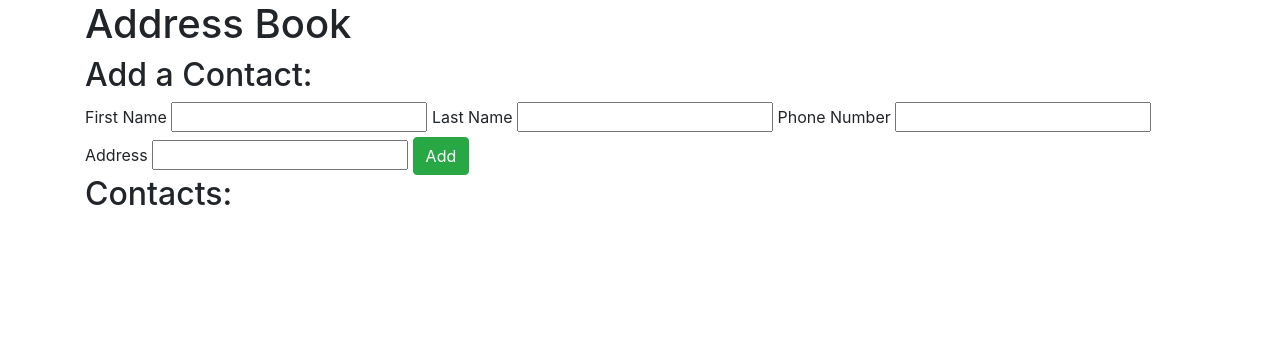
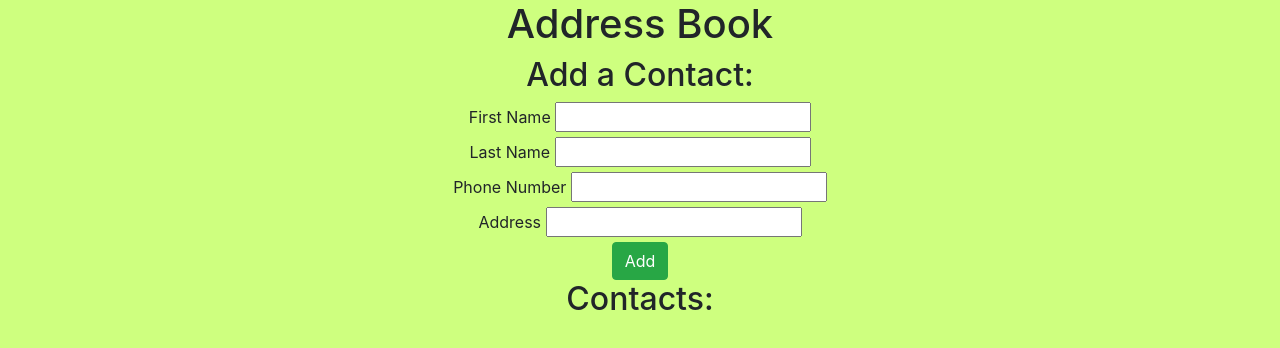
Before and after one commit to harzulu/Contacts-book, a plain HTML site: page index.html in a window 1280 px wide. Drawn offline with Linux system fonts and the light colour scheme.

Commit message:
style page
Co-authored-by: Tyler Sinks <tyler.sinks@gmail.com>

```diff
--- a/css/styles.css
+++ b/css/styles.css
@@ -1,3 +1,10 @@
+body {
+  text-align: center;
+  margin-left: 25%;
+  margin-right: 25%;
+  background-color: rgb(206, 255, 127);
+}
+
 #show-contact {
   display: none;
 }
--- a/index.html
+++ b/index.html
@@ -15,13 +15,13 @@
       <h2>Add a Contact:</h2>
       <form id="new-contact">
         <label for="new-first-name">First Name</label>
-        <input type="text" id="new-first-name">
+        <input type="text" id="new-first-name"> <br>
         <label for="new-last-name">Last Name</label>
-        <input type="text" id="new-last-name">
+        <input type="text" id="new-last-name"> <br>
         <label for="new-phone-number">Phone Number</label>
-        <input type="text" id="new-phone-number">
+        <input type="text" id="new-phone-number"> <br>
         <label for="new-address">Address</label>
-        <input type="text" id="new-address">
+        <input type="text" id="new-address"> <br>
         <button type="submit" class="btn btn-success">Add</button>
       </form>
 
```
